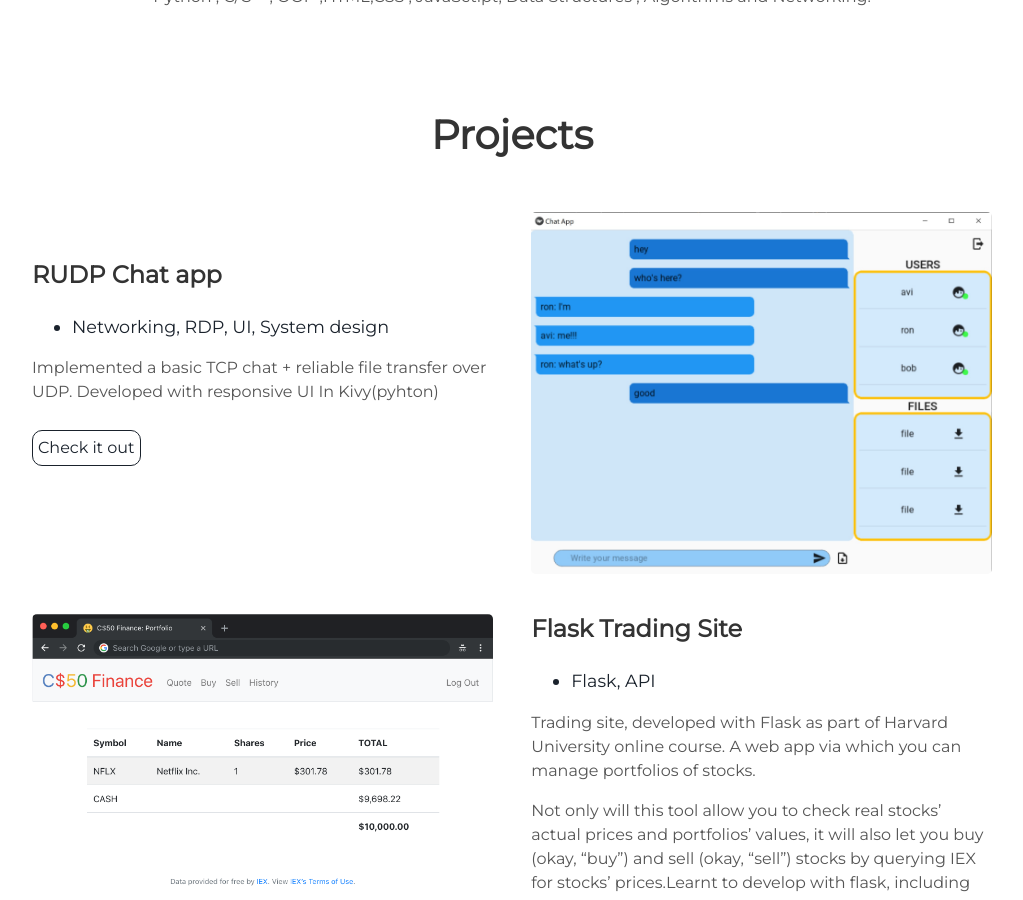
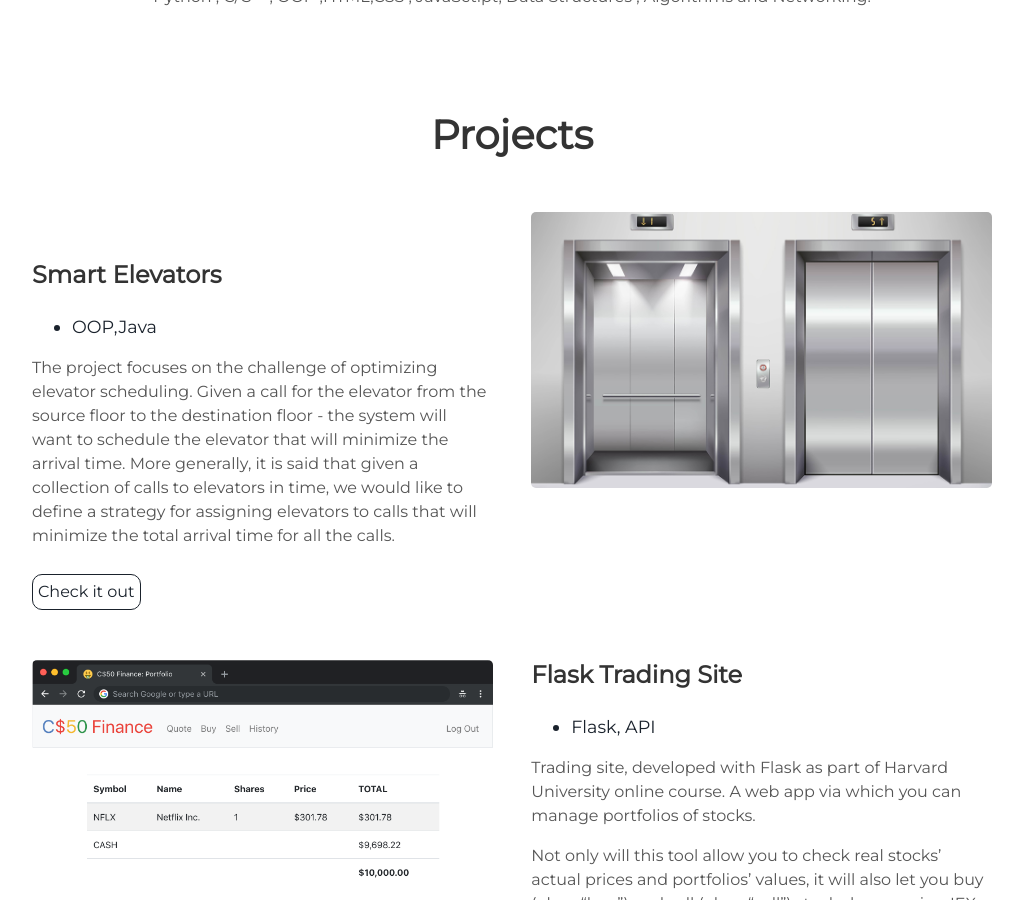
Before and after one commit to RoiMeshulam/RoiMeshulam.github.io, a Jekyll site: the page built from index.html, in a window 1280 px wide and 900 px high, scrolled down 1120 px. Shown: the whole window, without its empty margins (128-1151 px from the left). Built offline with Jekyll 4.4.1, drawn with Linux system fonts in a browser that asks for light colours.

Commit message:
third commit

```diff
--- a/_includes/projects.html
+++ b/_includes/projects.html
@@ -3,15 +3,16 @@
 </div>
 <div class="user-projects">
   <div class="images-right">
-    <img alt="chat" src="{{ "/assets/img/chatApp.jpg" | prepend: site.baseurl }}" />
+    <img alt="chat" src="{{ "/assets/img/Elevators.jpg" | prepend: site.baseurl }}" />
   </div>
   <div class="contents">
-    <h3> RUDP Chat app </h3>
+    <h3> Smart Elevators </h3>
     <ul>
-      <li> Networking, RDP, UI, System design</li>
+      <li> OOP,Java</li>
     </ul>
-    <p> Implemented a basic TCP chat + reliable file transfer over UDP. Developed with responsive UI In Kivy(pyhton)</p>
-    <a class="project-link" href="https://github.com/neryabigon/chat" target="_blank">Check it out</a>
+    <p>The project focuses on the challenge of optimizing elevator scheduling.
+      Given a call for the elevator from the source floor to the destination floor - the system will want to schedule the elevator that will minimize the arrival time. More generally, it is said that given a collection of calls to elevators in time, we would like to define a strategy for assigning elevators to calls that will minimize the total arrival time for all the calls.</p>
+    <a class="project-link" href="https://github.com/RoiMeshulam/OOP_Ex0" target="_blank">Check it out</a>
   </div>
 </div>
 
```
Also changed, not shown: assets/img/Elevators.jpg (added).
